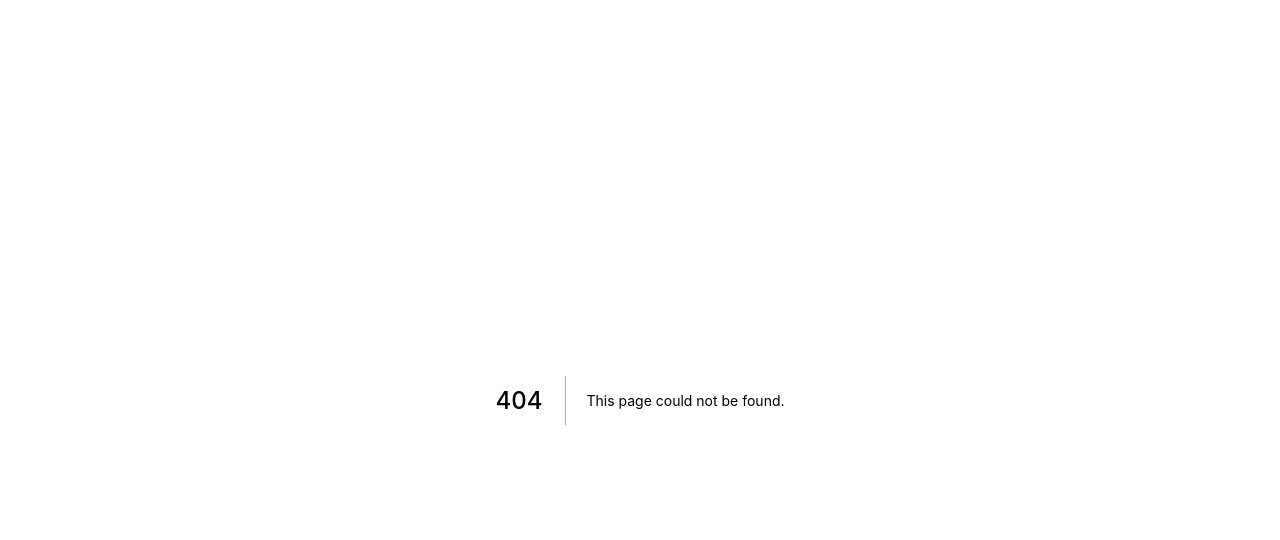
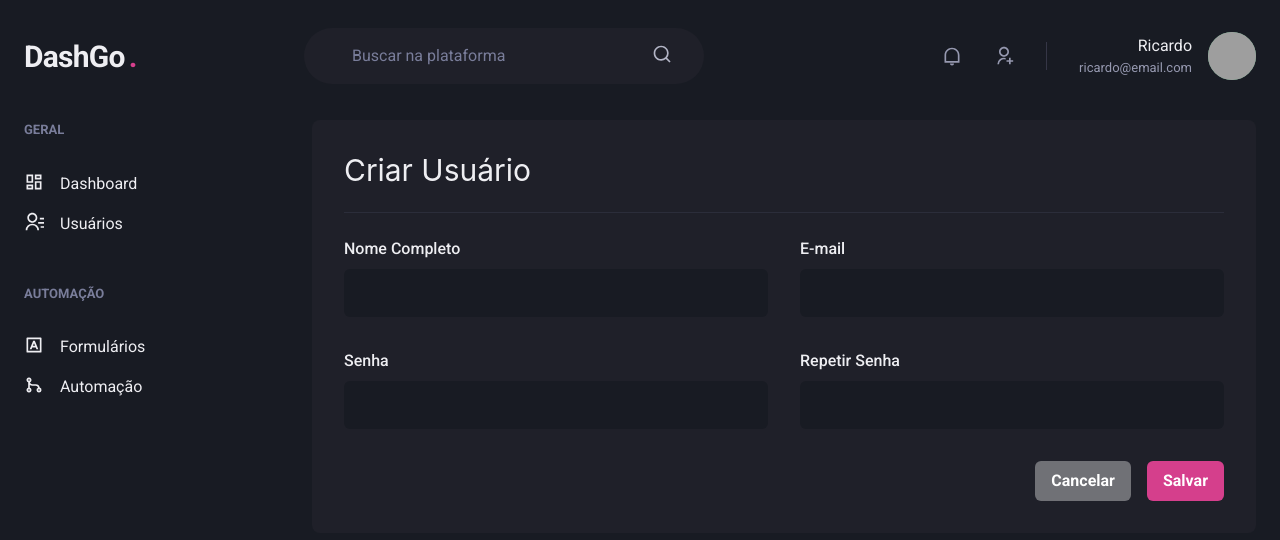
Before and after one commit to ricardo85x/04-dashgo, a Next.js app: page /users/create in a window 1280 px wide. Before the commit this address had no page. Shown: the top 540 px of the page. Built offline with nearby package versions, Linux system fonts and the light colour scheme; grey boxes are pictures that could not be loaded.

Commit message:
create user layout

```diff
--- a/src/components/Sidebar.tsx
+++ b/src/components/Sidebar.tsx
@@ -10,7 +10,7 @@
                 <Box>
                     <Text fontWeight="bold" color="gray.400" fontSize="small">GERAL</Text>
                     <Stack spacing="4" mt="8" align="stretch">
-                        <Link display="flex" align="center" >
+                        <Link display="flex" align="center" href="/dashboard" >
                             <Icon as={RiDashboardLine} fontSize="20" />
                             <Text ml="4" fontWeight="medium ">Dashboard</Text>
                         </Link>
--- /dev/null
+++ b/src/pages/users/create.tsx
@@ -0,0 +1,45 @@
+import { Flex, Box, Divider, Heading, VStack, SimpleGrid, HStack, Button } from "@chakra-ui/react";
+import React from "react";
+import { Input } from "../../components/Form/Input";
+import { Header } from "../../components/Header";
+import { Sidebar } from "../../components/Sidebar";
+
+export default function CreateUser() {
+    return (
+        <Box>
+            <Header />
+
+            <Flex w="100%" my="6" maxWidth={1480} mx="auto" px="6" >
+                <Sidebar />
+
+                <Box flex="1" bg="gray.800" borderRadius={8} p="8" >
+
+                    <Heading size="lg" fontWeight="normal">Criar Usuário</Heading>
+
+                    <Divider my="6" borderColor="gray.700" />
+
+                    <VStack spacing="8" >
+                        <SimpleGrid minChildWidth="240px" spacing="8" w="100%">
+                            <Input name="name" label="Nome Completo" />
+                            <Input type="email" name="email" label="E-mail" />
+                        </SimpleGrid>
+
+                        <SimpleGrid minChildWidth="240px" spacing="8" w="100%">
+                            <Input name="password" label="Senha" type="password" />
+                            <Input type="password" name="password_confirmation" label="Repetir Senha" />
+                        </SimpleGrid>
+
+                    </VStack>
+                    <Flex mt="8" justify="flex-end">
+                        <HStack spacing="4">
+                        <Button colorScheme="whiteAlpha">Cancelar</Button>
+                        <Button colorScheme="pink">Salvar</Button>
+                        </HStack>
+                    </Flex>
+
+                </Box>
+            </Flex>
+
+        </Box>
+    )
+}
--- a/src/pages/users/index.tsx
+++ b/src/pages/users/index.tsx
@@ -22,6 +22,7 @@
 
                         <Button
                             as="a"
+                            href="/users/create"
                             size="sm"
                             fontSize="sm"
                             colorScheme="pink"
```
